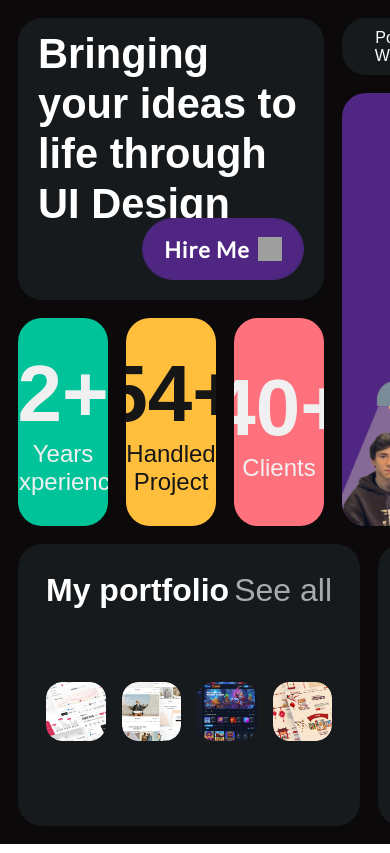
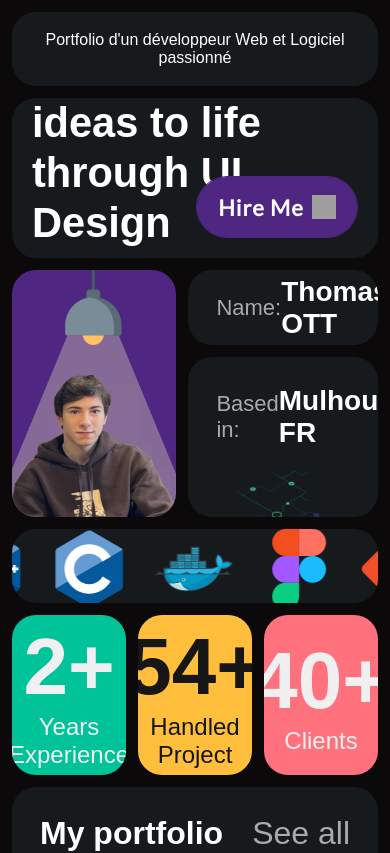
Before and after one commit to RedBoardDev/portfolio, a React (Vite) app: page / in a window 390 px wide. Shown: the top 853 px of the page. Built offline with nearby package versions, Linux system fonts and the light colour scheme; grey boxes are pictures that could not be loaded; a web font is replaced by a local one.

Commit message:
feat(responsivity): add media query for mobile and tablet

```diff
--- a/src/views/Home.module.css
+++ b/src/views/Home.module.css
@@ -18,76 +18,78 @@
   margin: 0;
 }
 
-.div1 {
-  grid-area: 9 / 1 / 15 / 7;
-  background-color: #00c39a;
+.div1 { background-color: #00c39a; }
+.div2 { background-color: #ffbf3c; }
+.div3 { background-color: #fe717d; }
+.div6 { background-color: #4f2783; }
+
+/* DESKTOP */
+@media (min-width: 1025px) {
+  .div1 { grid-area: 9 / 1 / 15 / 7; }
+  .div2 { grid-area: 9 / 7 / 15 / 13; }
+  .div3 { grid-area: 9 / 13 / 15 / 19; }
+  .div4 { grid-area: 1 / 1 / 9 / 19; }
+  .div5 { grid-area: 1 / 19 / 3 / 34; }
+  .div6 { grid-area: 3 / 19 / 15 / 26; }
+  .div7 { grid-area: 3 / 26 / 5 / 34; }
+  .div8 { grid-area: 5 / 26 / 12 / 34; }
+  .div9 { grid-area: 12 / 26 / 15 / 34; }
+  .div10 { grid-area: 15 / 1 / 23 / 21; }
+  .div11 { grid-area: 15 / 21 / 23 / 34; }
+  .div12 { grid-area: 1 / 34 / 23 / 37; }
+}
+/* TABLET */
+@media (min-width: 768px) and (max-width: 1024px) {
+  .parent {
+    grid-template-columns: repeat(15, 1fr);
+    grid-template-rows: repeat(17, 0.2fr);
+    gap: 12px;
+    padding: 12px;
+    min-height: auto;
+    height: auto;
+    overflow-y: auto;
+  }
+
+  .div1 { grid-area: 8 / 1 / 10 / 6; }
+  .div2 { grid-area: 8 / 6 / 10 / 11; }
+  .div3 { grid-area: 8 / 11 / 10 / 16; }
+
+  .div4 { grid-area: 2 / 1 / 4 / 16; }
+  .div5 { grid-area: 1 / 1 / 2 / 16; }
+
+  .div6 { grid-area: 4 / 1 / 7 / 8; }
+  .div7 { grid-area: 4 / 8 / 5 / 16;}
+  .div8 { grid-area: 5 / 8 / 7 / 16; }
+
+  .div9 { grid-area: 17 / 1 / 18 / 16; }
+
+  .div10 { grid-area: 10 / 1 / 12 / 16; }
+  .div11 { grid-area: 12 / 1 / 17 / 16; }
+  .div12 { grid-area: 7 / 1 / 8 / 16; }
 }
 
-.div2 {
-  grid-area: 9 / 7 / 15 / 13;
-  background-color: #ffbf3c;
-}
-
-.div3 {
-  grid-area: 9 / 13 / 15 / 19;
-  background-color: #fe717d;
-}
-
-.div4 {
-  grid-area: 1 / 1 / 9 / 19;
-}
-
-.div5 {
-  grid-area: 1 / 19 / 3 / 34;
-}
-
-.div6 {
-  grid-area: 3 / 19 / 15 / 26;
-  background-color: #4f2783;
-}
-
-.div7 {
-  grid-area: 3 / 26 / 5 / 34;
-}
-
-.div8 {
-  grid-area: 5 / 26 / 12 / 34;
-}
-
-.div9 {
-  grid-area: 12 / 26 / 15 / 34;
-}
-
-.div10 {
-  grid-area: 15 / 1 / 23 / 21;
-}
-
-.div11 {
-  grid-area: 15 / 21 / 23 / 34;
-}
-
-.div12 {
-  grid-area: 1 / 34 / 23 / 37;
-}
-
-/* @media (max-width: 1200px) {
+/* MOBILE */
+@media (max-width: 767px) {
   .parent {
-    grid-template-columns: repeat(24, 1fr);
-    grid-template-rows: repeat(14, 1fr);
+    grid-template-columns: repeat(15, 1fr);
+    grid-template-rows: repeat(17, 0.2fr);
     gap: 12px;
     padding: 12px;
+    min-height: auto;
+    height: auto;
+    overflow-y: auto;
   }
 
-  .div1 { grid-area: 6 / 1 / 10 / 7; }
-  .div2 { grid-area: 6 / 7 / 10 / 13; }
-  .div3 { grid-area: 6 / 13 / 10 / 19; }
-  .div4 { grid-area: 1 / 1 / 6 / 19; }
-  .div5 { grid-area: 10 / 1 / 14 / 24; }
-  .div6 { grid-area: 3 / 19 / 14 / 24; }
-  .div7 { grid-area: 3 / 24 / 5 / 30; }
-  .div8 { grid-area: 5 / 24 / 10 / 30; }
-  .div9 { grid-area: 10 / 24 / 14 / 30; }
-  .div10 { grid-area: 14 / 1 / 22 / 21; }
-  .div11 { grid-area: 14 / 21 / 22 / 30; }
-  .div12 { grid-area: 3 / 30 / 22 / 37; }
-} */
+  .div1 { grid-area: 8 / 1 / 10 / 6; }
+  .div2 { grid-area: 8 / 6 / 10 / 11; }
+  .div3 { grid-area: 8 / 11 / 10 / 16; }
+  .div4 { grid-area: 2 / 1 / 4 / 16; }
+  .div5 { grid-area: 1 / 1 / 2 / 16; }
+  .div6 { grid-area: 4 / 1 / 7 / 8; }
+  .div7 { grid-area: 4 / 8 / 5 / 16;}
+  .div8 { grid-area: 5 / 8 / 7 / 16; }
+  .div9 { grid-area: 17 / 1 / 18 / 16; }
+  .div10 { grid-area: 10 / 1 / 12 / 16; }
+  .div11 { grid-area: 12 / 1 / 17 / 16; }
+  .div12 { grid-area: 7 / 1 / 8 / 16; }
+}
```
